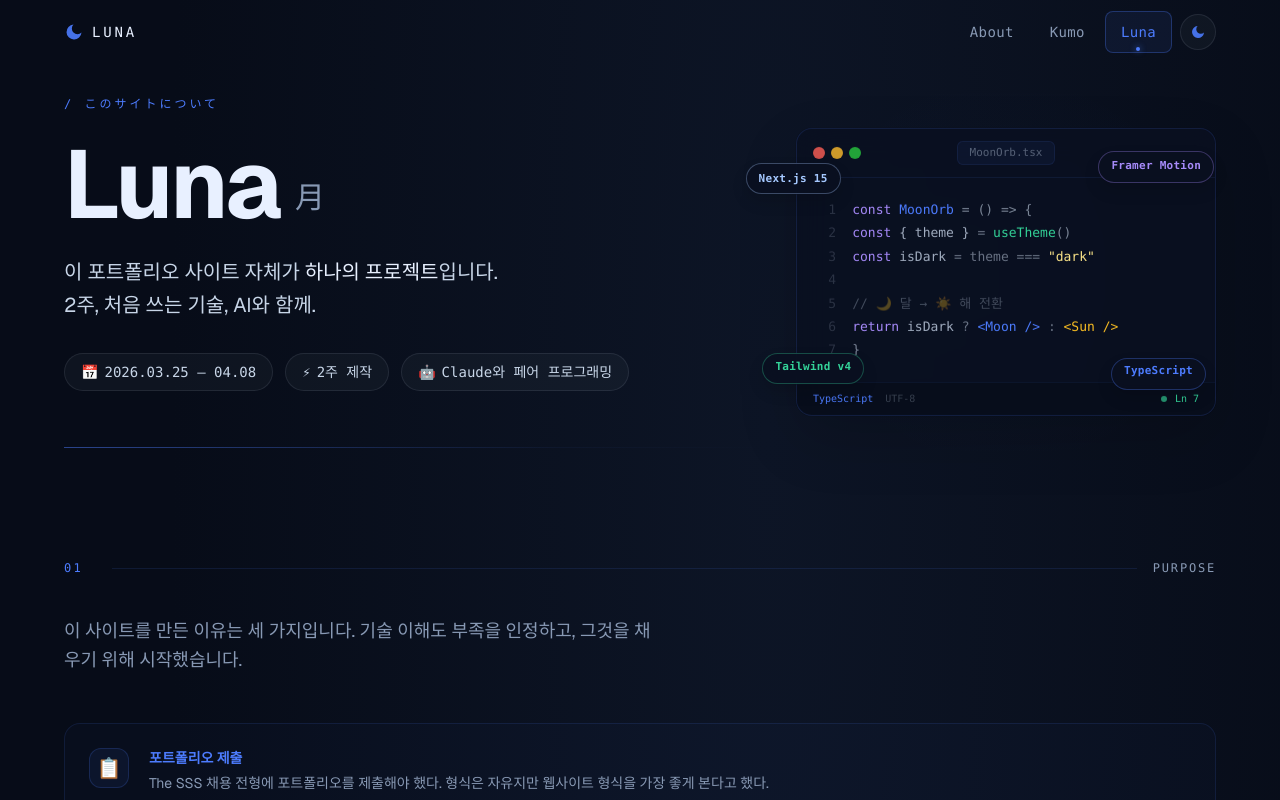
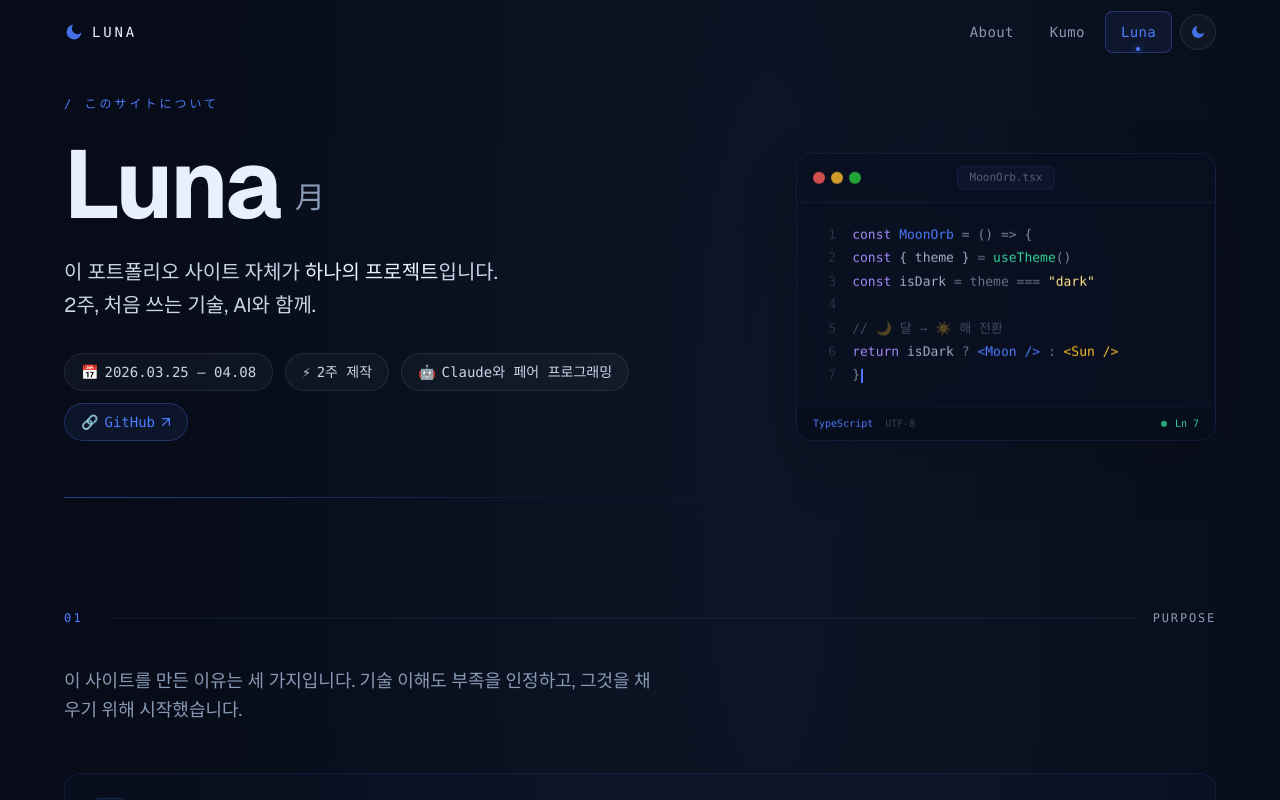
Before and after one commit to wanudesu/project-luna, a Next.js app: page /luna in a window 1280 px wide. Shown: the top 800 px of the page. Built offline with nearby package versions, Linux system fonts and the light colour scheme.

Commit message:
fix: add git repo link to luna page

```diff
--- a/src/components/home/ContactSection.tsx
+++ b/src/components/home/ContactSection.tsx
@@ -182,7 +182,7 @@ export function ContactSection({
             style={{ color: "var(--color-text-muted)" }}
           >
             Designed & Built by{" "}
-            <span style={{ color: "var(--color-accent)" }}>이원우</span>
+            <span style={{ color: "var(--color-accent)" }}>이원우 with Claude</span>
           </p>
           <p
             className="text-xs mt-2"
--- a/src/components/luna/LunaOrb.tsx
+++ b/src/components/luna/LunaOrb.tsx
@@ -212,43 +212,6 @@ export function LunaOrb() {
           </div>
         </div>
       </motion.div>
-
-      {/* ── 플로팅 태그들 (카드 주변) ── */}
-      {[
-        // Next.js 글자색만 살짝 더 하늘색 빛이 돌게 수정했습니다 (#E8F0FF -> #A5C8FF)
-        { text: "Next.js 15", x: "-12%", y: "12%", color: "#A5C8FF", delay: 2.0 },
-        { text: "Framer Motion", x: "72%", y: "8%",  color: "#A78BFA", delay: 2.3 },
-        { text: "TypeScript",   x: "75%", y: "80%", color: "#4D7CFE", delay: 2.6 },
-        { text: "Tailwind v4",  x: "-8%", y: "78%", color: "#34D399", delay: 2.9 },
-      ].map((tag, i) => (
-        <motion.div
-          key={i}
-          className="absolute px-3 py-1.5 rounded-full text-[11px] font-mono whitespace-nowrap pointer-events-none"
-          style={{
-            left: tag.x,
-            top: tag.y,
-            color: tag.color,
-            // 💡 수정 포인트: 에디터와 통일감 있는 어두운 반투명 배경!
-            background: "rgba(10, 16, 32, 0.85)",
-            // 테두리는 글자색과 맞춰서 은은하게
-            border: `1px solid ${tag.color}50`,
-            // 그림자를 넣어서 공중에 확실히 뜬 느낌 주기
-            boxShadow: "0 8px 16px rgba(0,0,0,0.12)",
-            backdropFilter: "blur(8px)"
-          }}
-          initial={{ opacity: 0, scale: 0.7 }}
-          animate={{ opacity: 1, scale: 1 }}
-          transition={{ delay: tag.delay, duration: 0.4, ease: [0.34, 1.56, 0.64, 1] }}
-        >
-          <motion.span
-            animate={{ y: [0, -3, 0] }}
-            transition={{ duration: 3 + i * 0.4, repeat: Infinity, ease: "easeInOut", delay: i * 0.3 }}
-            className="block tracking-wide font-semibold"
-          >
-            {tag.text}
-          </motion.span>
-        </motion.div>
-      ))}
     </motion.div>
   );
 }
--- a/src/components/luna/LunaSection.tsx
+++ b/src/components/luna/LunaSection.tsx
@@ -267,6 +267,23 @@ function HeroBlock() {
             <span>{b.text}</span>
           </span>
         ))}
+            <a
+              href="https://github.com/wanudesu/project-luna"
+              target="_blank"
+              rel="noopener noreferrer"
+              className="flex items-center gap-1.5 px-4 py-2 rounded-full text-sm font-mono transition-opacity hover:opacity-80"
+              style={{
+                background: "rgba(77,124,254,0.08)",
+                border: "1px solid var(--color-accent-glow)",
+                color: "#4D7CFE",
+              }}
+            >
+              <span>🔗</span>
+              <span>GitHub</span>
+              <svg width="10" height="10" viewBox="0 0 12 12" fill="none" aria-hidden="true">
+                <path d="M2 2h8v8M2 10 10 2" stroke="currentColor" strokeWidth={1.5} strokeLinecap="round" />
+              </svg>
+            </a>
       </motion.div>
 
       {/* 구분선 */}
```
